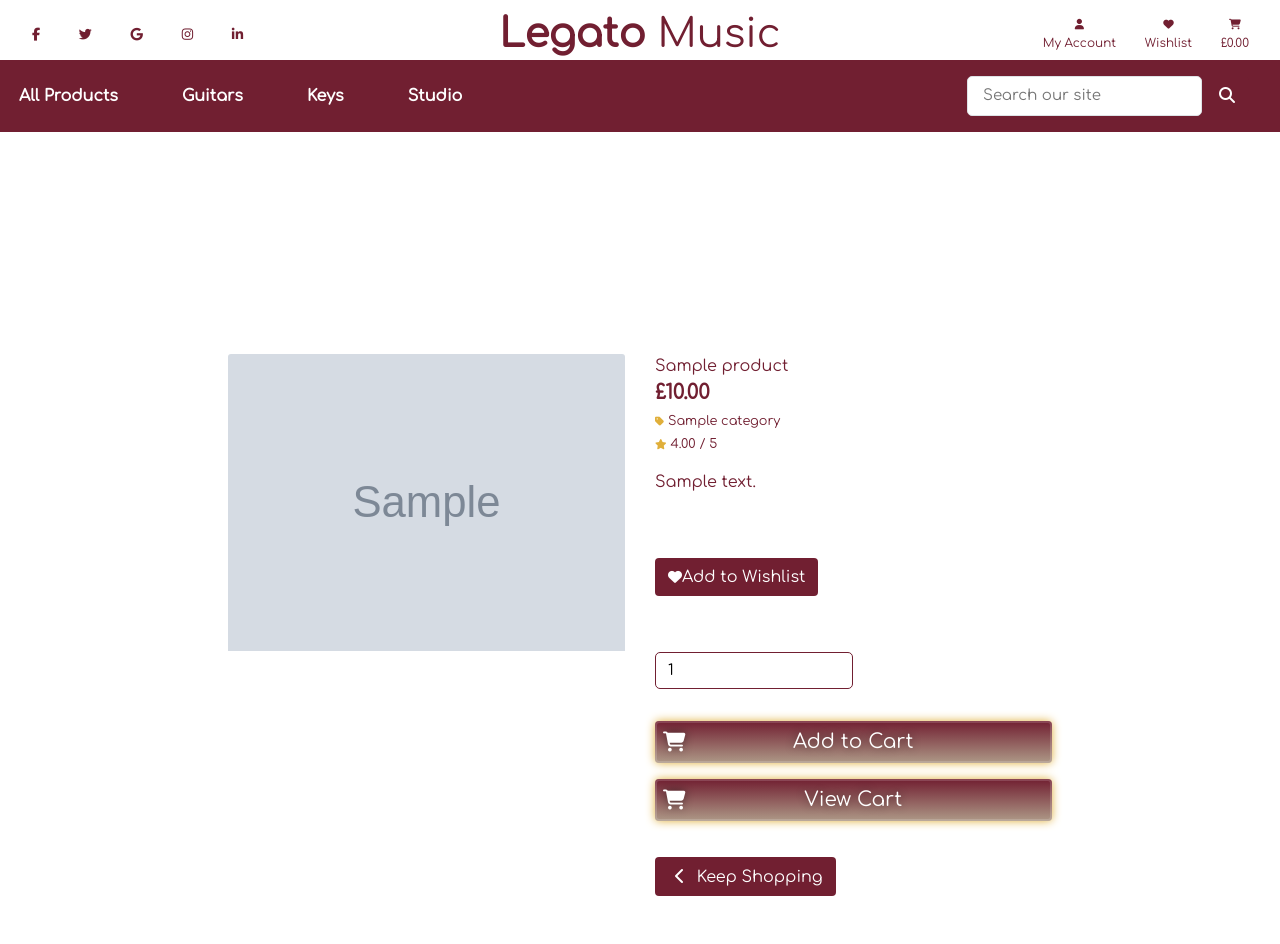
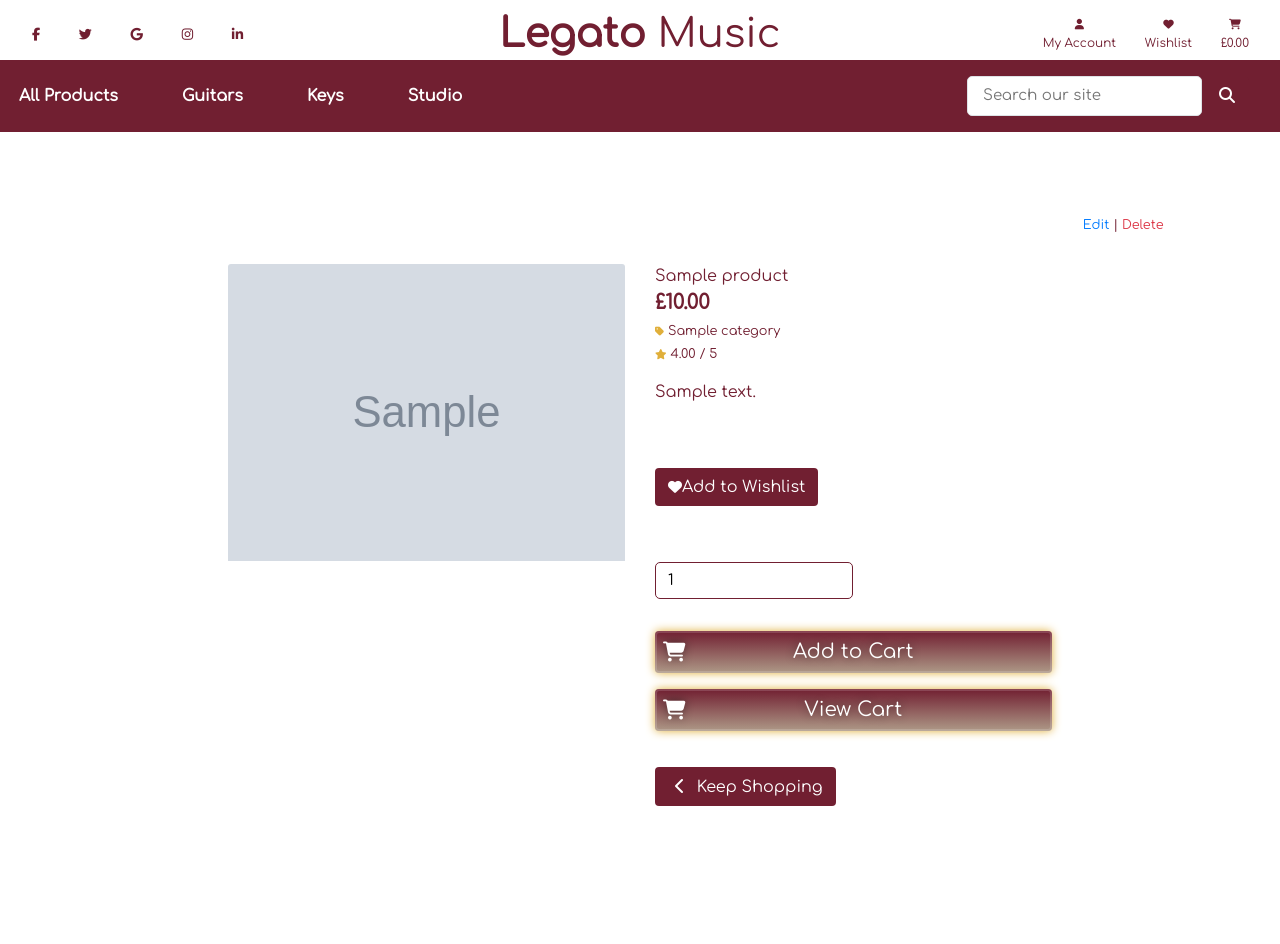
Before and after one commit to PaulModaley/guitarstore, a Django app: page /products/1/ in a window 1280 px wide. After the commit the page ends 806 px from the top, so only its background shows below. Run offline with Django 3.2, Linux system fonts and the light colour scheme; a user stored in the database is signed in; tables that the repository leaves empty hold one stand-in row (values such as "Sample post"); grey boxes marked "Sample" are stand-in pictures; some libraries are stand-ins or nearby versions; grey boxes are pictures that could not be loaded.

Commit message:
adding edit product buttons for admin users. not working because not able to view products as admin

```diff
--- a/products/templates/products/product_detail.html
+++ b/products/templates/products/product_detail.html
@@ -10,7 +10,7 @@
 {% endblock %}
 
 {% block content %}
-    <div class="overlay" style="margin-top: 90px;"></div>
+    <div class="overlay"></div>
     <div class="container-fluid">
         <div class="row">
             <div class="col-12 col-md-6 col-lg-4 offset-lg-2">
@@ -91,6 +91,12 @@
                 </form>
             </div>
         </div>
+        {% if request.user.is_superuser %}
+        <small class="ml-3">
+            <a href="{% url 'edit_product' product.id %}">Edit</a> |
+            <a class="text-danger" href="{% url 'delete_product' product.id %}">Delete</a>
+        </small>
+        {% endif %}
 
 
     </div>
--- a/products/templates/products/products.html
+++ b/products/templates/products/products.html
@@ -63,6 +63,12 @@
         </div>
         {% endfor %}
     </div>
+    {% if request.user.is_superuser %}
+    <small class="ml-3">
+        <a href="{% url 'edit_product' product.id %}">Edit</a> |
+        <a class="text-danger" href="{% url 'delete_product' product.id %}">Delete</a>
+    </small>
+    {% endif %}
 
 
 </div>
--- a/products/urls.py
+++ b/products/urls.py
@@ -6,4 +6,5 @@ urlpatterns = [
     path('<int:product_id>/', views.product_detail, name='product_detail'),
     path('add/', views.add_product, name='add_product'),
     path('edit/<int:product_id>/', views.edit_product, name='edit_product'),
+    path('delete/<int:product_id>/', views.delete_product, name='delete_product'),
 ]
--- a/products/views.py
+++ b/products/views.py
@@ -1,12 +1,12 @@
 from django.shortcuts import render, redirect, reverse, get_object_or_404
 from django.contrib import messages
 from django.db.models import Q
+from django.db.models.functions import Lower
+
 from .models import Product, Category
-from django.core.paginator import Paginator
-from django.shortcuts import get_object_or_404
 from .forms import ProductForm
 
-
+# Create your views here.
 
 def all_products(request):
     """ A view to show all products, including sorting and search queries """
@@ -57,6 +57,7 @@ def all_products(request):
 
     return render(request, 'products/products.html', context)
 
+
 def product_detail(request, product_id):
     """ A view to show individual product details """
 
@@ -68,14 +69,15 @@ def product_detail(request, product_id):
 
     return render(request, 'products/product_detail.html', context)
 
+
 def add_product(request):
     """ Add a product to the store """
     if request.method == 'POST':
         form = ProductForm(request.POST, request.FILES)
         if form.is_valid():
-            form.save()
+            product = form.save()
             messages.success(request, 'Successfully added product!')
-            return redirect(reverse('add_product'))
+            return redirect(reverse('product_detail', args=[product.id]))
         else:
             messages.error(request, 'Failed to add product. Please ensure the form is valid.')
     else:
@@ -87,6 +89,8 @@ def add_product(request):
     }
 
     return render(request, template, context)
+
+
 def edit_product(request, product_id):
     """ Edit a product in the store """
     product = get_object_or_404(Product, pk=product_id)
@@ -109,3 +113,11 @@ def edit_product(request, product_id):
     }
 
     return render(request, template, context)
+
+
+def delete_product(request, product_id):
+    """ Delete a product from the store """
+    product = get_object_or_404(Product, pk=product_id)
+    product.delete()
+    messages.success(request, 'Product deleted!')
+    return redirect(reverse('products'))
```
